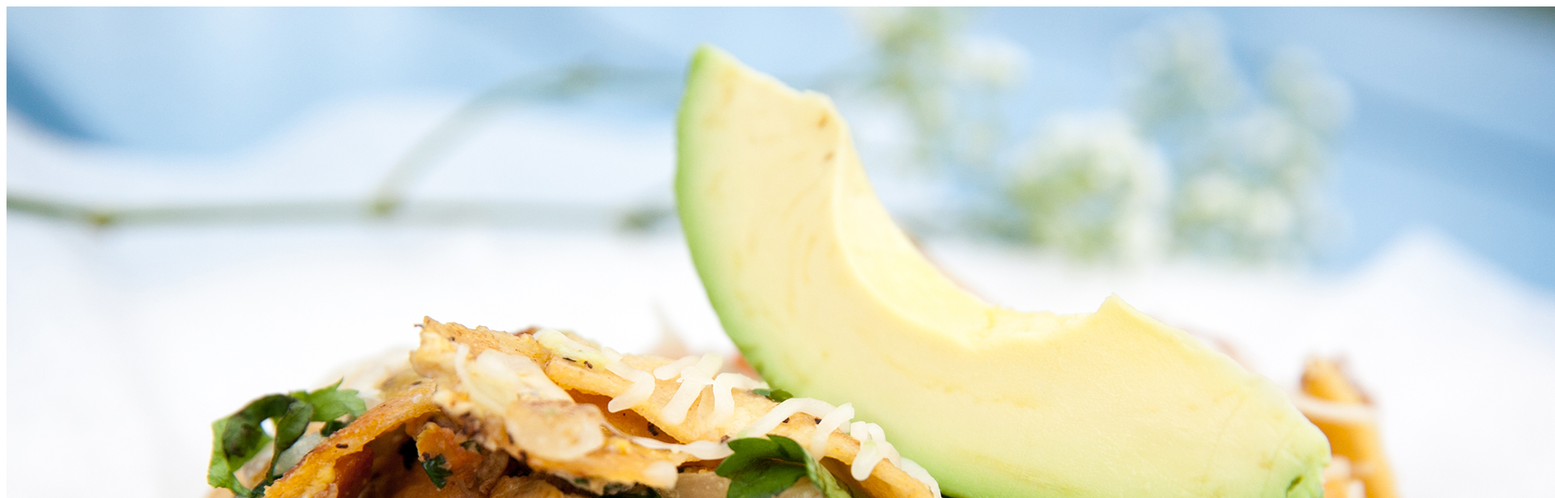
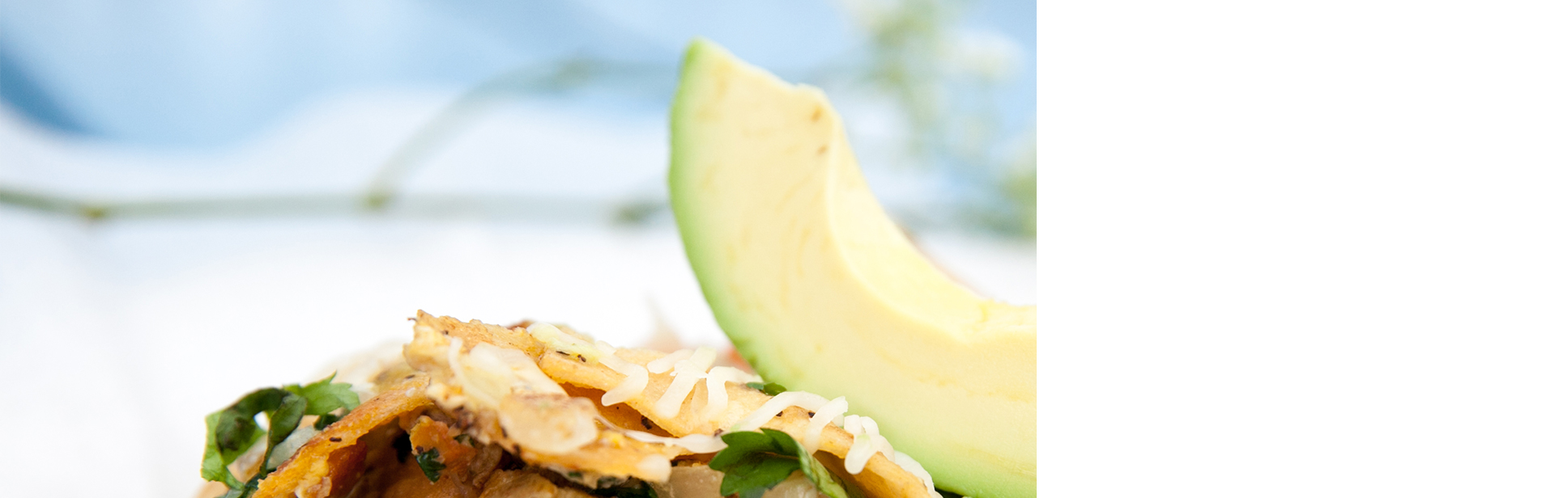
Before and after one commit to alexmdunagin/checkpoint-1, a plain HTML site: page index.html in a window 1280 px wide. Shown: the top 616 px of the page at 81% size, 1920 px wide, since content can reach past the window. Drawn offline with Linux system fonts and the light colour scheme; files that its build step writes are made by us from their sources; files whose address does not match are found by name.

Commit message:
third push

```diff
--- a/index.html
+++ b/index.html
@@ -3,9 +3,6 @@
  <title>Veracruz All Natural</title>
  <link rel="stylesheet" href="./css/style.css">
  <link rel="stylesheet" href="./html/index.html">
-    <header>
-        <img src="./migas_wordpress.jpg" alt="bg">
-    </header>
 </head>
 <body>
 
--- a/style.css
+++ b/style.css
@@ -1,5 +1,4 @@
-.bg {
+body {
     background-image: url("../checkpoint-1/migas_wordpress.jpg");
     background-repeat: no-repeat;
-    background-size: 50%;
 }
```
